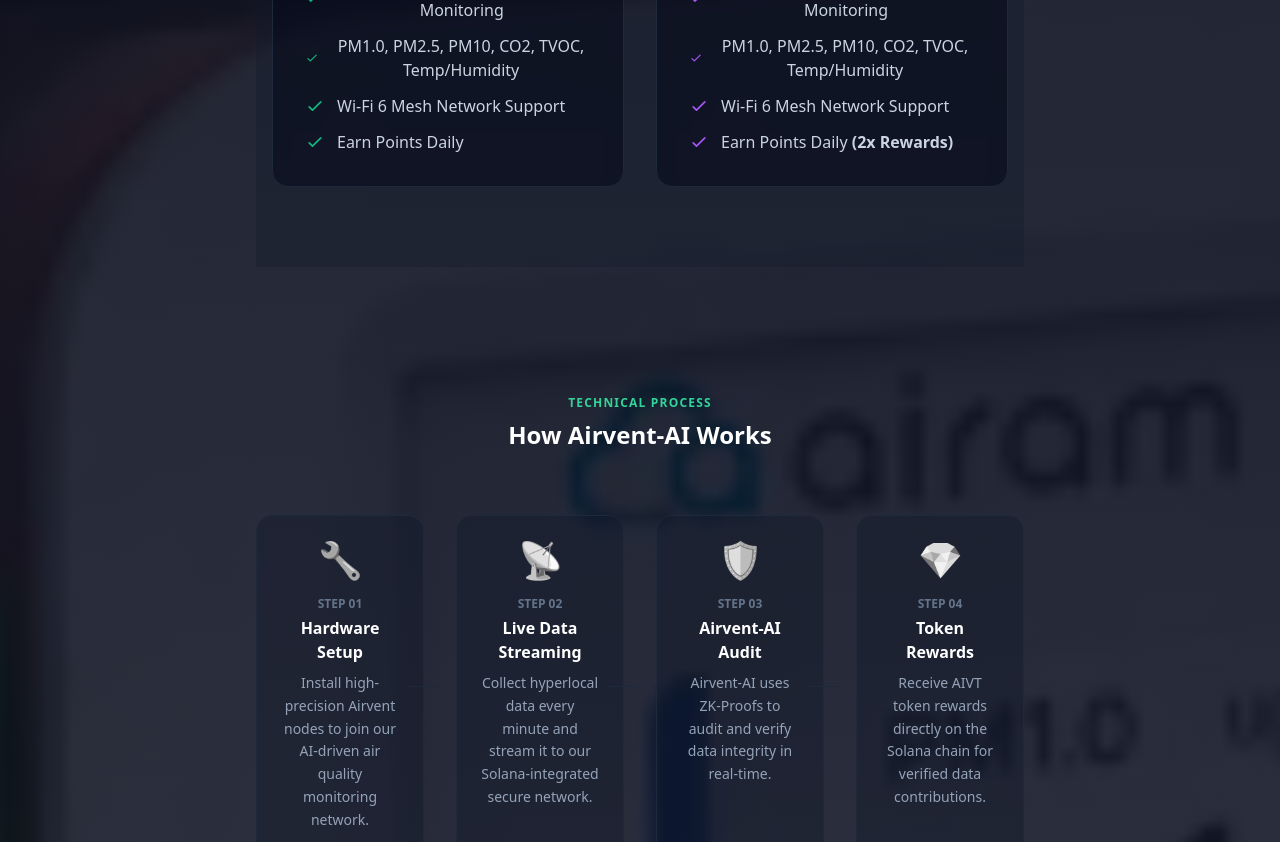
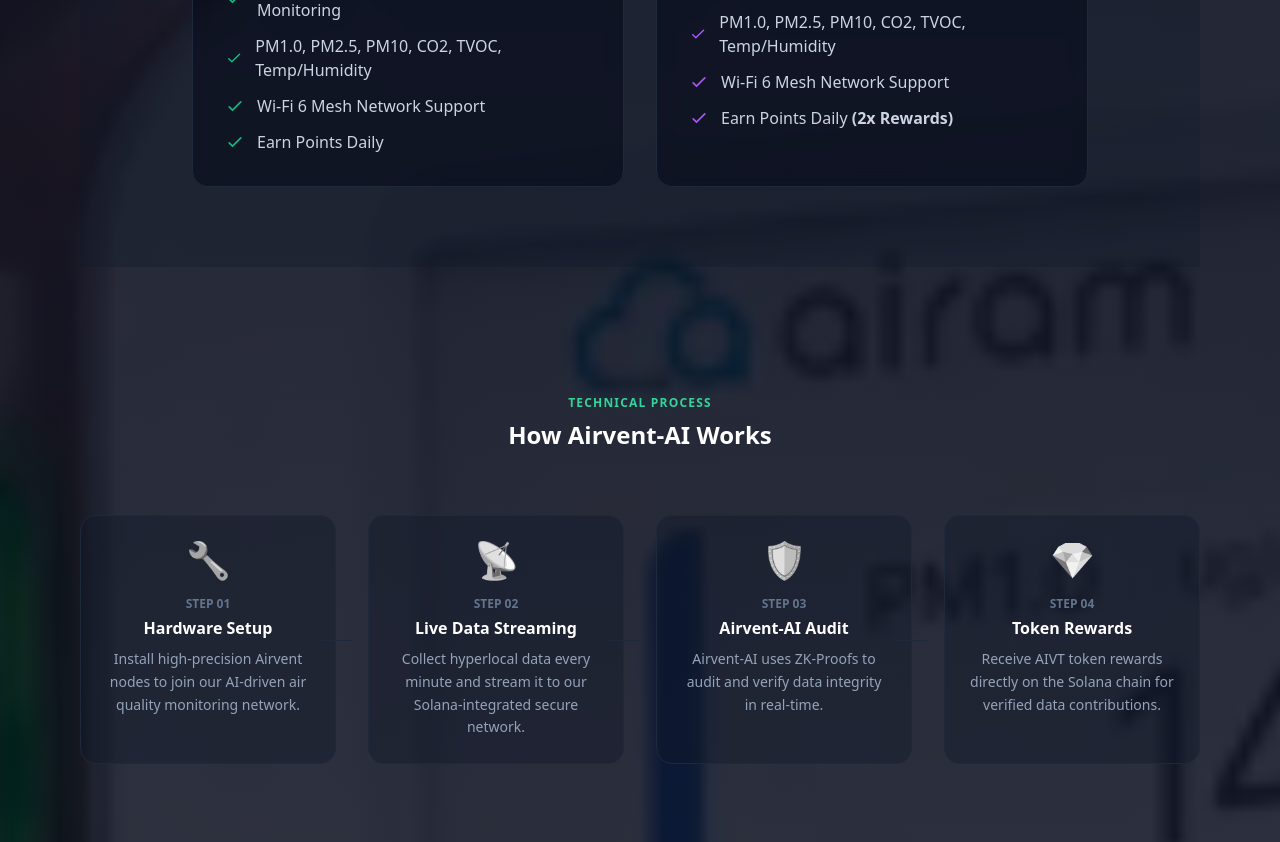
Before and after one commit to yhkdw/Airvent-codex, a React (Vite) app in the folder dashboard/: page / in a window 1280 px wide. Shown: the part 1180-2022 px from the top of the page. Built offline with nearby package versions, Linux system fonts and the light colour scheme; what @solana/web3.js would draw is missing.

Commit message:
style: expand section widths and unify horizontal alignment

```diff
--- a/dashboard/src/pages/LandingPage.tsx
+++ b/dashboard/src/pages/LandingPage.tsx
@@ -288,8 +288,11 @@
                     i % 2 === 1 ? <strong key={i} className="text-emerald-400 font-bold">{part}</strong> : part
                   )}
                 </p>
+              </div>
 
-                <ProductSpecs lang={lang} />
+              <ProductSpecs lang={lang} />
+
+              <div className="max-w-6xl mx-auto text-center mt-10">
 
                 {/* How it Works Section */}
                 <section id="how-it-works" className="mt-32 scroll-mt-24">
@@ -409,7 +412,7 @@
                       <div className="text-xs text-sky-400 font-bold tracking-widest uppercase mb-2">Announcements</div>
                       <h2 className="text-3xl font-bold text-white mb-4">{text.newsTitle}</h2>
                     </div>
-                    <div className="grid grid-cols-1 md:grid-cols-4 gap-8">
+                    <div className="grid grid-cols-1 md:grid-cols-3 gap-8">
                       {text.newsItems.map((news: any, i: number) => (
                         <div key={i} className="bg-slate-900/40 border border-slate-800 rounded-3xl p-8 hover:bg-slate-800/40 transition-all group">
                           <div className="flex items-center justify-between mb-6">
```
